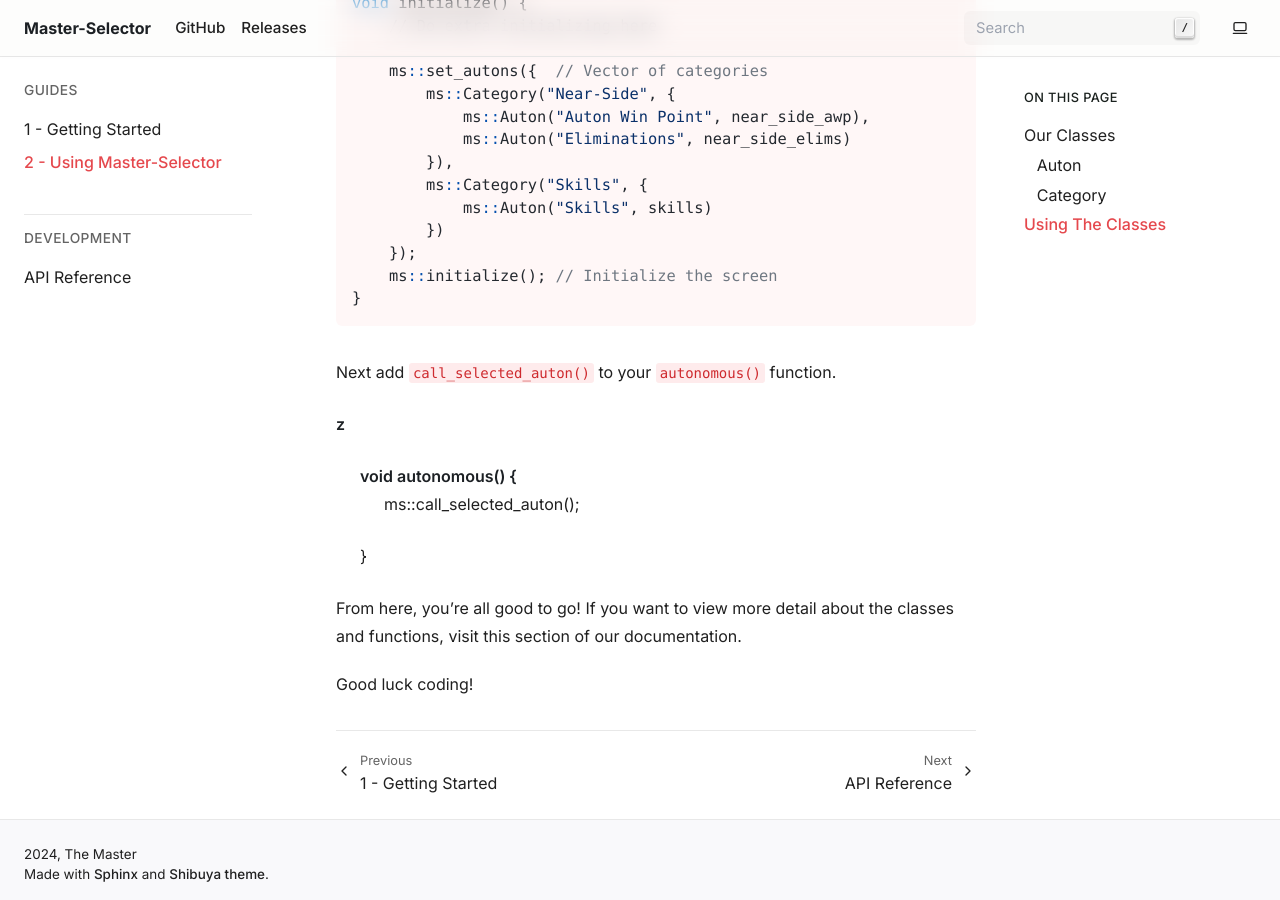
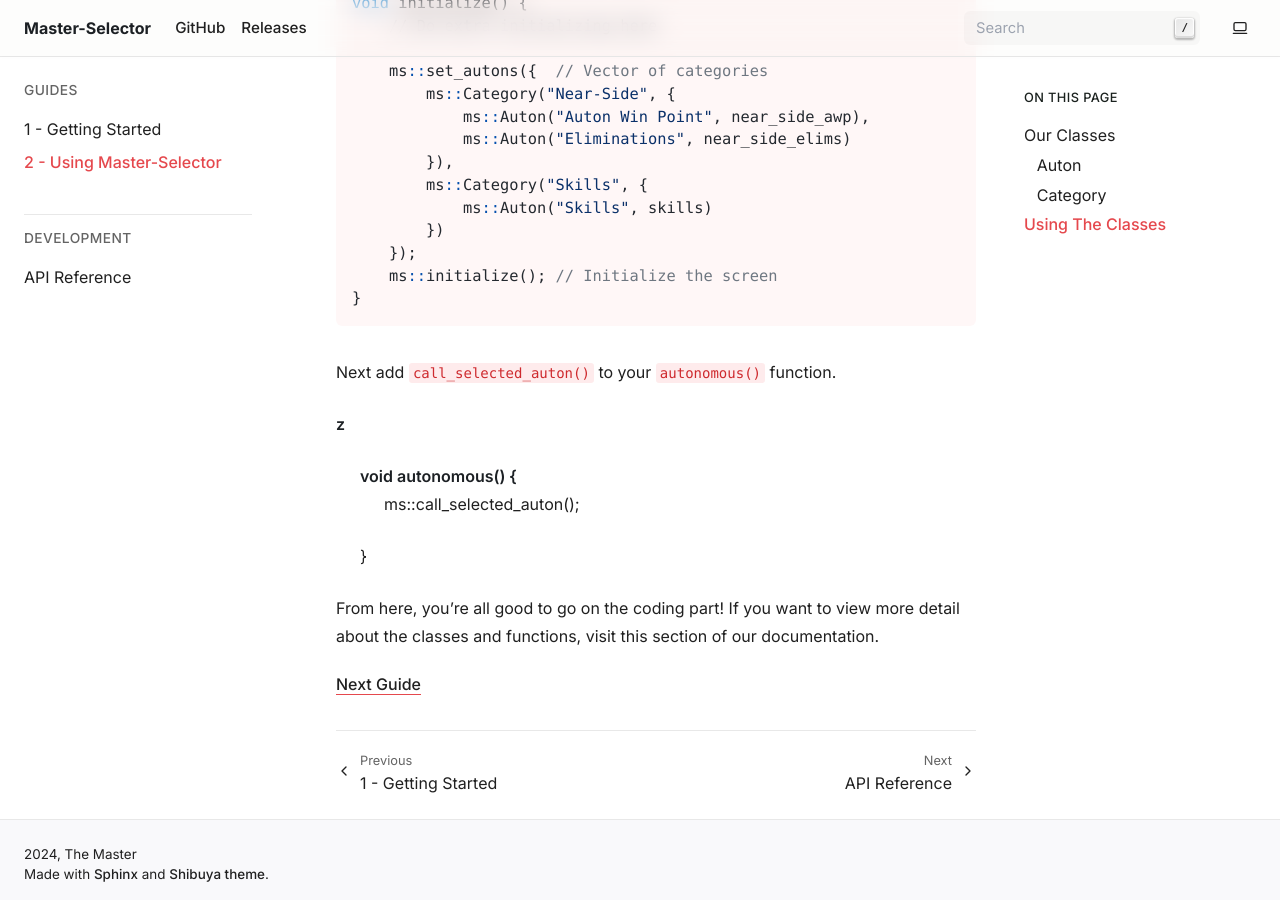
Before and after one commit to TheMaster3558/Master-Selector, a Sphinx documentation site: the page built from docs/guides/usage.rst, in a window 1280 px wide and 900 px high, scrolled down 1518 px. Built offline with Sphinx 7.4.7, drawn with Linux system fonts in a browser that asks for light colours; pages that are not in the unit, such as notebooks, are missing from menus; the version number could not be read and is left out.

Commit message:
Add brain guide

```diff
--- /dev/null
+++ b/docs/guides/brain.rst
@@ -0,0 +1,4 @@
+3 - Interacting with the Brain
+==============================
+
+TODO
--- a/docs/guides/usage.rst
+++ b/docs/guides/usage.rst
@@ -76,7 +76,8 @@
     }
 
 
-From here, you're all good to go! If you want to view more detail about the classes
+From here, you're all good to go on the coding part! If you want to view more detail about the classes
 and functions, visit :ref:`this<Master-Selector API Reference>` section of our documentation.
 
-Good luck coding!
+
+:ref:`Next Guide<3 - Interacting with the Brain>`
--- a/docs/index.rst
+++ b/docs/index.rst
@@ -28,3 +28,4 @@ Table of Contents
 
     development/api.rst
     development/changelog.rst
+    development/brain.rst
```
